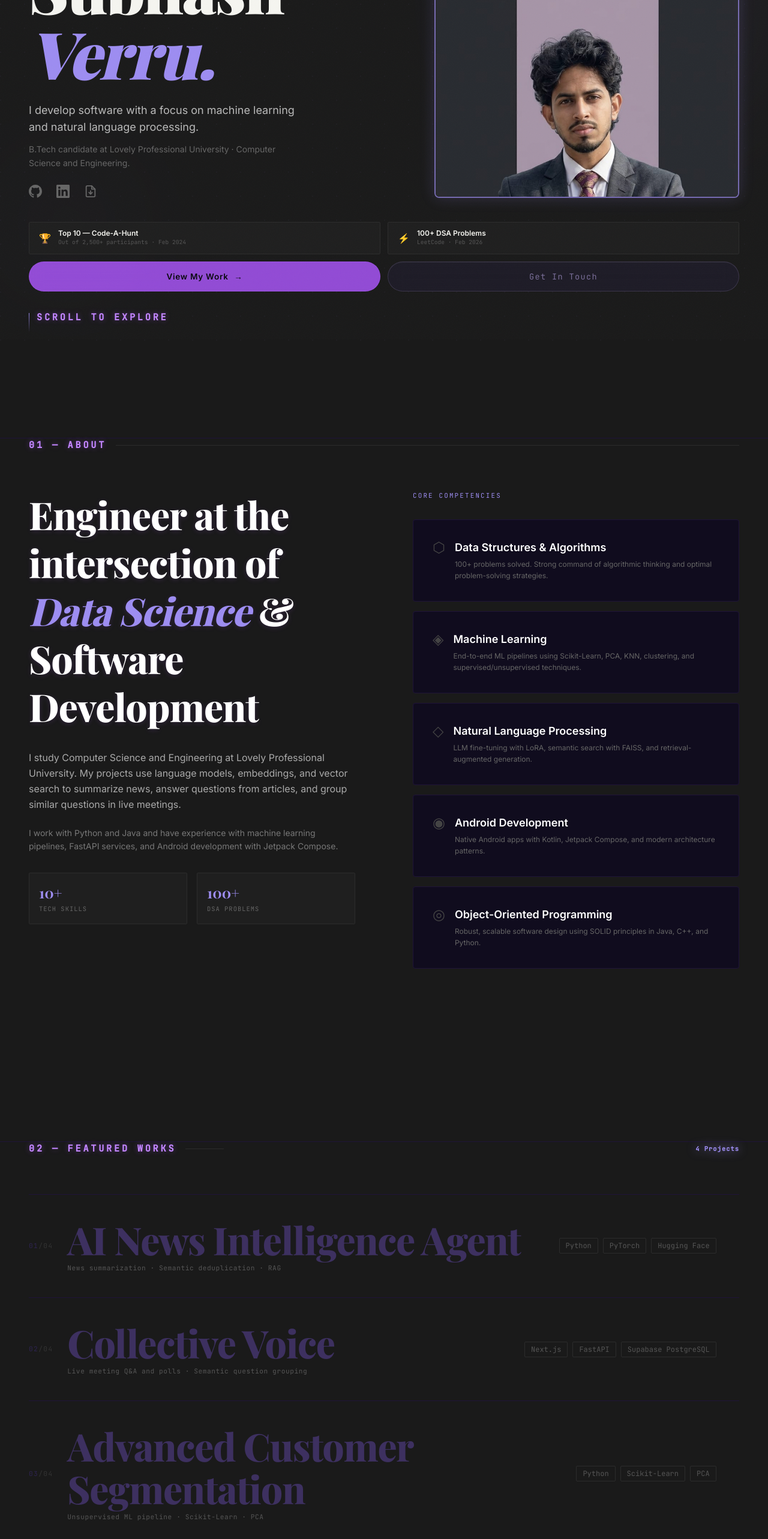
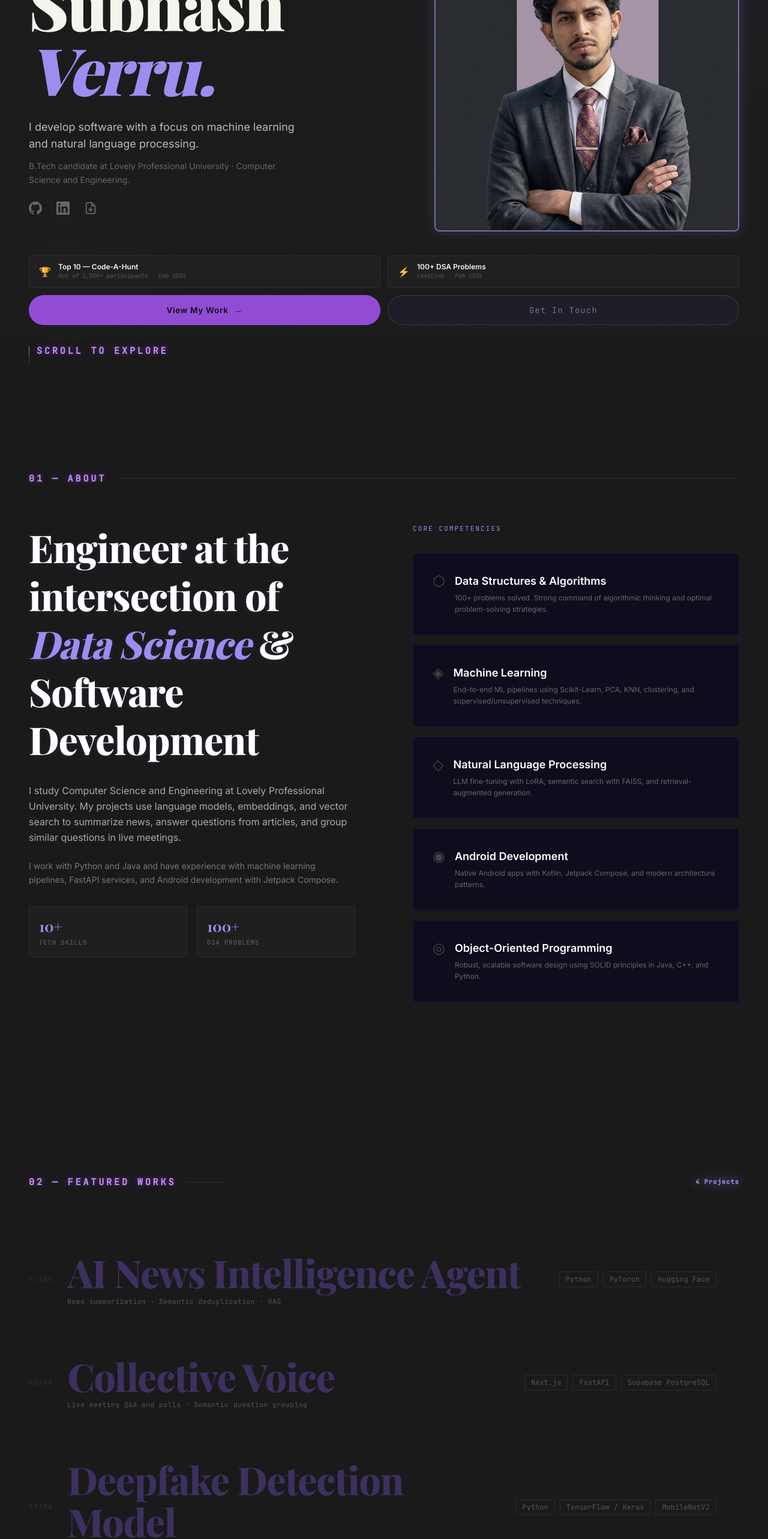
Before and after one commit to subhashroy17/portfolio, a React (Vite) app: page / in a window 1280 px wide. Shown: the part 234-2800 px from the top of the page at 60% size. Built offline with nearby package versions, Linux system fonts and the light colour scheme.

Commit message:
Feature deepfake detection and improve portrait crop

```diff
--- a/src/components/Hero.jsx
+++ b/src/components/Hero.jsx
@@ -136,12 +136,12 @@ export default function Hero() {
             initial={{ opacity: 0, y: 16 }}
             animate={{ opacity: 1, y: 0 }}
             transition={{ duration: 0.8, delay: 0.55, ease: [0.16, 1, 0.3, 1] }}
-            className="relative min-h-[18rem] overflow-hidden rounded-lg border-2 border-[#9D8DF1]/70 shadow-[0_0_24px_rgba(157,141,241,0.2)] sm:min-h-[22rem] lg:min-h-[27rem]"
+            className="relative aspect-square w-full self-center overflow-hidden rounded-lg border-2 border-[#9D8DF1]/70 shadow-[0_0_24px_rgba(157,141,241,0.2)]"
           >
             <img
               src="/port_pic.jpeg"
               alt="Subhash Verru"
-              className="absolute inset-0 h-full w-full object-cover object-top"
+              className="absolute inset-0 h-full w-full object-cover object-[center_55%]"
             />
           </motion.div>
         </div>
--- a/src/components/Projects.jsx
+++ b/src/components/Projects.jsx
@@ -35,6 +35,22 @@ const projects = [
     category: 'Full-Stack / NLP',
   },
   {
+    id: 3,
+    title: 'Deepfake Detection Model',
+    short: 'Facial manipulation detection · MobileNetV2 · TensorFlow',
+    tags: ['Python', 'TensorFlow / Keras', 'MobileNetV2', 'OpenCV', 'Streamlit'],
+    github: 'https://github.com/subhashroy17/DeepFake_Detection_Model',
+    overview:
+      'A deep learning project that detects facial manipulation and tests whether the model generalizes to manipulation techniques it did not see during training.',
+    highlights: [
+      'Used MobileNetV2 transfer learning and OpenCV face detection to classify real and manipulated images.',
+      'Split data by source video and evaluated the model on both familiar techniques and a held-out manipulation family.',
+      'Built a Streamlit demo with image upload, face-crop previews, and model evaluation charts.',
+    ],
+    year: '2026',
+    category: 'Deep Learning / Computer Vision',
+  },
+  {
     id: 1,
     title: 'Advanced Customer Segmentation',
     short: 'Unsupervised ML pipeline · Scikit-Learn · PCA',
@@ -50,23 +66,6 @@ const projects = [
     ],
     year: '2025',
     category: 'Machine Learning',
-  },
-  {
-    id: 3,
-    title: 'Pollution Level Categorization',
-    short: 'KNN classification · Air quality sensor data',
-    tags: ['Python', 'KNN', 'Scikit-Learn', 'Matplotlib', 'Data Analysis'],
-    github: 'https://github.com/subhashroy17/Pollution-level-categorization-using-K-Nearest-Neighbors',
-    overview:
-      'A classification system that categorizes air quality levels—from Good to Hazardous—using K-Nearest Neighbour algorithms applied to multi-sensor environmental data.',
-    highlights: [
-      'KNN with optimized K selection via cross-validation',
-      'Multi-class air quality categorization (6 levels)',
-      'Feature engineering from raw sensor streams',
-      'Visualization dashboard for pollutant trends',
-    ],
-    year: '2025',
-    category: 'ML / Data Science',
   },
 ].map((project, index, allProjects) => ({
   ...project,
```
